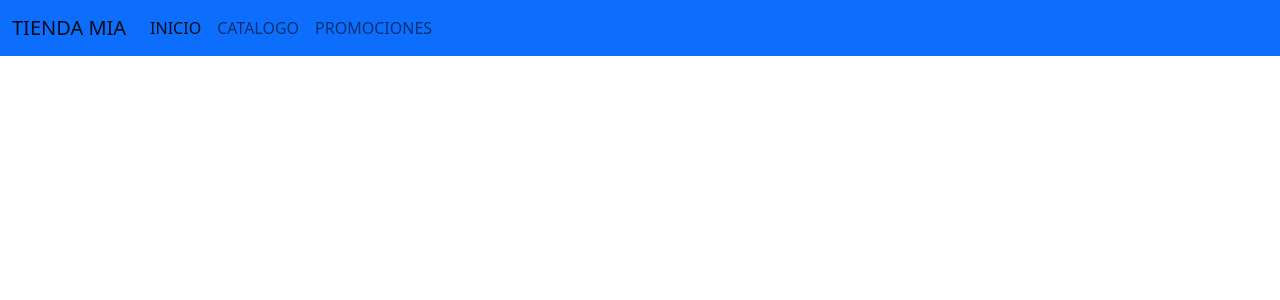
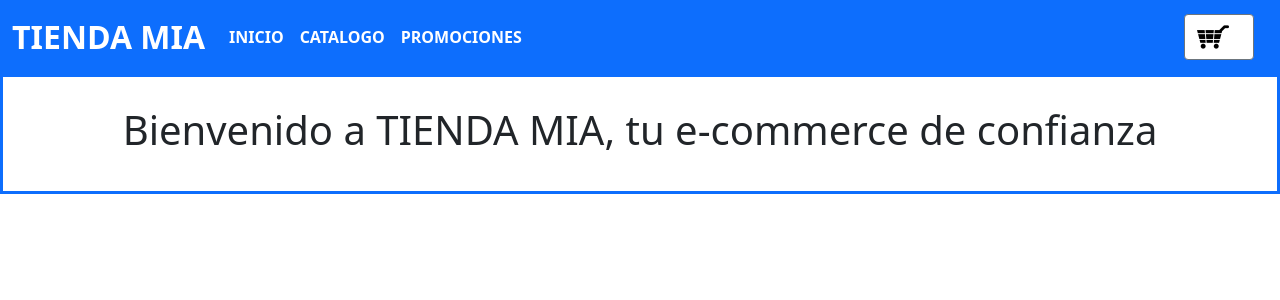
Before and after one commit to abadevlopment/e_commerce_valdivia, a React (Create React App) app: page / in a window 1280 px wide. Shown: the top 300 px of the page. Built offline with nearby package versions, Linux system fonts and the light colour scheme.

Commit message:
3ra entrega

```diff
--- a/public/index.html
+++ b/public/index.html
@@ -24,9 +24,12 @@
       work correctly both with client-side routing and a non-root public URL.
       Learn how to configure a non-root public URL by running `npm run build`.
     -->
+
     <title>React App</title>
   </head>
   <body>
+    <!-- JavaScript Bundle with Popper -->
+<script src="https://cdn.jsdelivr.net/npm/bootstrap@5.1.3/dist/js/bootstrap.bundle.min.js" integrity="sha384-ka7Sk0Gln4gmtz2MlQnikT1wXgYsOg+OMhuP+IlRH9sENBO0LRn5q+8nbTov4+1p" crossorigin="anonymous"></script>
     <noscript>You need to enable JavaScript to run this app.</noscript>
     <div id="root"></div>
     <!--
--- a/src/App.js
+++ b/src/App.js
@@ -1,11 +1,15 @@
-import logo from './logo.svg';
 import './App.css';
 import 'bootstrap/dist/css/bootstrap.min.css';
 import Navbar from './components/NavBar/NavBar';
+import ItemListContainer from './components/ItemListContainer/ItemListContainer'
 
 function App() {
+  let saludo = 'hola mundo'
   return (
-    <Navbar />
+    <>
+      <Navbar />
+      <ItemListContainer greeting="Bienvenido a TIENDA MIA, tu e-commerce de confianza" />
+    </>
   );
 }
 
--- /dev/null
+++ b/src/components/CartWidget/CartWidget.js
@@ -0,0 +1,21 @@
+import Cart from './Cart.png'
+
+let styleCart = {
+    height: '4vh'
+}
+
+function CartWidget() {
+    return (
+        <div style={{marginRight: '2vw'}} class="dropdown">
+            <button style={{backgroundColor: 'white'}} class="btn btn-secondary dropdown-toggle" type="button" id="dropdownMenuButton1" data-bs-toggle="dropdown" aria-expanded="false">
+                <img style={styleCart} src={Cart} className="Cart-logo" alt="Cart" />
+            </button>
+            <ul class="dropdown-menu dropdown-menu-end" aria-labelledby="dropdownMenuButton1">
+                <li><a class="dropdown-item" href="#">Prueba1</a></li>
+                <li><a class="dropdown-item" href="#">Prueba2</a></li>
+                <li><a class="dropdown-item" href="#">Prueba3</a></li>
+            </ul>
+        </div>
+    );
+}
+  export default CartWidget
--- /dev/null
+++ b/src/components/ItemListContainer/ItemListContainer.js
@@ -0,0 +1,19 @@
+let styleSaludo ={
+    width: '100vw',
+    height: '15vh',
+    border: 'solid #0d6efd',
+    display: 'flex',
+    alignItems: 'center',
+    justifyContent: 'center'
+
+}
+
+
+function ItemListContainer ({greeting}) {
+    return (
+        <div style = {styleSaludo}>
+            <h1>{greeting}</h1>
+        </div>
+    )
+}
+export default ItemListContainer
--- a/src/components/NavBar/NavBar.js
+++ b/src/components/NavBar/NavBar.js
@@ -1,21 +1,30 @@
+import CartWidget from "../CartWidget/CartWidget";
+
+let styleTitulo = {
+    fontSize: '4vh',
+    fontWeight: 'bolder',
+    color: 'white'
+}
+let styleMenu = {
+    fontSize: '2vh',
+    fontWeight: 'bolder',
+    color: 'white'
+}
+
 function NavBar() {
     return (
         <nav className="navbar navbar-expand-lg navbar-light bg-primary">
             <div className="container-fluid">
-                <a className="navbar-brand" href="#">TIENDA MIA</a>
-                    <button className="navbar-toggler" type="button" data-bs-toggle="collapse" data-bs-target="#navbarNavAltMarkup" aria-controls="navbarNavAltMarkup" aria-expanded="false" aria-label="Toggle navigation">
-                        <span className="navbar-toggler-icon">
-                            <h1>hola</h1>
-                        </span>
-                    </button>
+                <a style={styleTitulo} className="navbar-brand" href="#">TIENDA MIA</a>
                     <div className="collapse navbar-collapse" id="navbarNavAltMarkup">
                         <div className="navbar-nav">
-                        <a className="nav-link active" aria-current="page" href="#">INICIO</a>
-                        <a className="nav-link" href="#">CATALOGO</a>
-                        <a className="nav-link" href="#">PROMOCIONES</a>
+                            <a style={styleMenu}  className="nav-link active" aria-current="page" href="#">INICIO</a>
+                            <a style={styleMenu}  className="nav-link" href="#">CATALOGO</a>
+                            <a style={styleMenu}  className="nav-link" href="#">PROMOCIONES</a>
                         </div>
                     </div>
             </div>
+            <CartWidget />
         </nav>
 
     );
```
Also changed, not shown: src/components/CartWidget/Cart.png (added), src/components/NavBar/NavBar.css (deleted).
